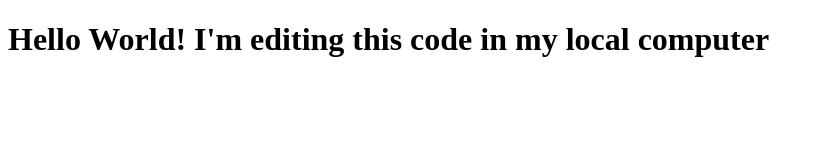
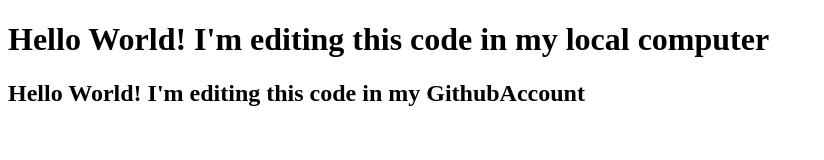
Before and after one commit to braggadoccio/github-tutorial-2, a plain HTML site: page index.html in a window 1280 px wide. Shown: the whole page, without its empty margins (0-824 px from the left). Drawn offline with Linux system fonts and the light colour scheme.

Commit message:
Update index.html

```diff
--- a/index.html
+++ b/index.html
@@ -7,5 +7,6 @@
 </head>
 <body>
   <h1>Hello World! I'm editing this code in my local computer</h1>
+  <h2>Hello World! I'm editing this code in my GithubAccount</h2>
 </body>
 </html>
```
